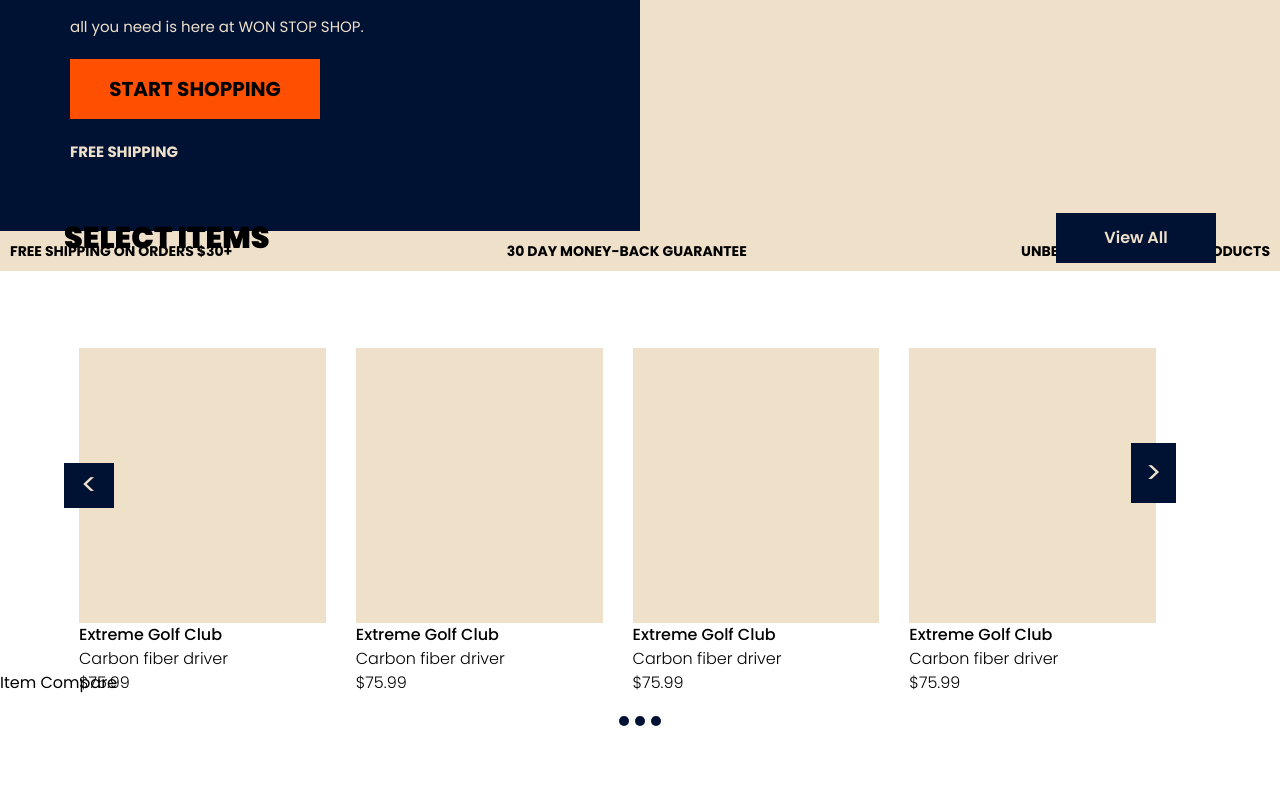
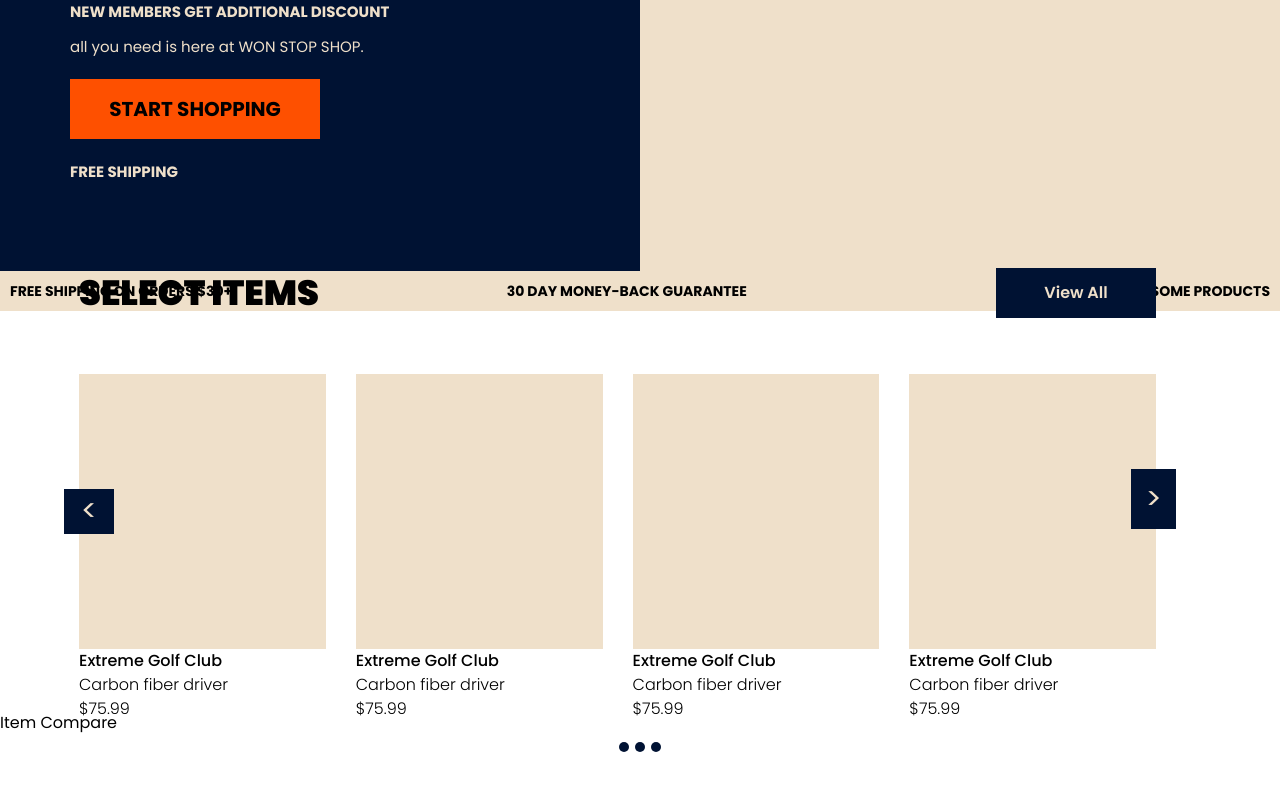
Before and after one commit to tdematos/Ecommerce-Store, a React (Vite) app in the folder ecom-website-project/: page / in a window 1280 px wide. Shown: the part 329-1120 px from the top of the page. Built offline with nearby package versions, Linux system fonts and the light colour scheme.

Commit message:
[item carousal] further styled item cards, and button

```diff
--- /dev/null
+++ b/ecom-website-project/src/components/ItemCard.tsx
@@ -0,0 +1,17 @@
+import React from "react";
+import "../style/itemCarousal.css";
+
+const ItemCard: React.FC = () => {
+  return (
+    <div className="item-card">
+      <div className="item-img"></div>
+      <div className="item-info">
+        <p className="item-title">Extreme Golf Club</p>
+        <p className="item-description">Carbon fiber driver</p>
+        <p className="item-price">$75.99</p>
+      </div>
+    </div>
+  );
+};
+
+export default ItemCard;
--- a/ecom-website-project/src/components/ItemCarousal.tsx
+++ b/ecom-website-project/src/components/ItemCarousal.tsx
@@ -1,5 +1,6 @@
 import React, { Fragment } from "react/jsx-runtime";
 import "../style/itemCarousal.css";
+import ItemCard from "./ItemCard";
 
 const ItemCarousal: React.FC = () => {
   return (
@@ -14,41 +15,10 @@ const ItemCarousal: React.FC = () => {
             <p>&lt;</p>
           </div>
           <div className="item-box">
-            <div className="item-card">
-              <div className="item-img"></div>
-              <div className="item-info">
-                <p className="item-title">Extreme Golf Club</p>
-                <p className="item-description">Carbon fiber driver</p>
-                <p className="item-price">$75.99</p>
-              </div>
-            </div>
-
-            <div className="item-card">
-              <div className="item-img"></div>
-              <div className="item-info">
-                <p className="item-title">Extreme Golf Club</p>
-                <p className="item-description">Carbon fiber driver</p>
-                <p className="item-price">$75.99</p>
-              </div>
-            </div>
-
-            <div className="item-card">
-              <div className="item-img"></div>
-              <div className="item-info">
-                <p className="item-title">Extreme Golf Club</p>
-                <p className="item-description">Carbon fiber driver</p>
-                <p className="item-price">$75.99</p>
-              </div>
-            </div>
-
-            <div className="item-card">
-              <div className="item-img"></div>
-              <div className="item-info">
-                <p className="item-title">Extreme Golf Club</p>
-                <p className="item-description">Carbon fiber driver</p>
-                <p className="item-price">$75.99</p>
-              </div>
-            </div>
+            <ItemCard />
+            <ItemCard />
+            <ItemCard />
+            <ItemCard />
 
             <div className="right-select">
               <p>&gt;</p>
--- a/ecom-website-project/src/style/hompage.css
+++ b/ecom-website-project/src/style/hompage.css
@@ -115,7 +115,7 @@
 /*Styling for hero section goes below */
 .hero {
   width: 100vw;
-  height: 55vh;
+  height: 60vh;
   display: flex;
   flex-direction: row;
 }
--- a/ecom-website-project/src/style/itemCarousal.css
+++ b/ecom-website-project/src/style/itemCarousal.css
@@ -17,7 +17,8 @@
 
 h3 {
   font-weight: 900;
-  font-size: 30px;
+  font-size: 35px;
+  margin-left: 15px;
 }
 
 .item-menu-access {
@@ -45,14 +46,21 @@ h3 {
   color: var(--sand-color);
   border: none;
   font-weight: 600;
+  margin-right: 60px;
+  transition: background-color 0.75s;
+}
+
+.item-menu-btn:hover {
+  cursor: pointer;
+  background-color: var(--orange-color);
+  color: var(--darkBlue-color);
 }
 
 .item-card {
   display: flex;
   flex-direction: column;
   justify-content: flex-start;
-  margin: 15px;
-  margin-top: 40px;
+  margin: 10px 15px 15px 15px;
   width: 275px;
   height: 350px;
 }
@@ -104,11 +112,11 @@ h3 {
 
 .left-select {
   position: relative;
-  top: 200px;
+  top: 170px;
 }
 
 .right-select {
   position: relative;
-  top: 135px;
+  top: 105px;
   right: 40px;
 }
```
